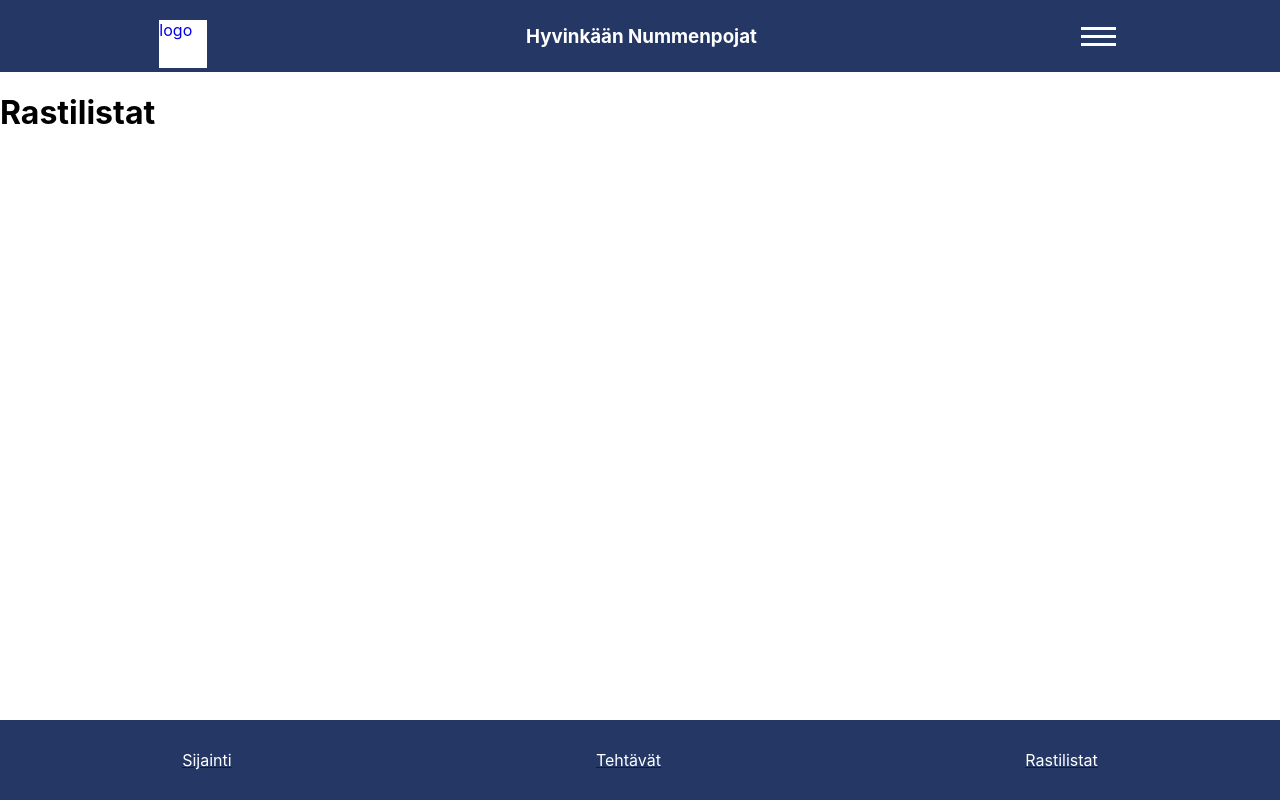
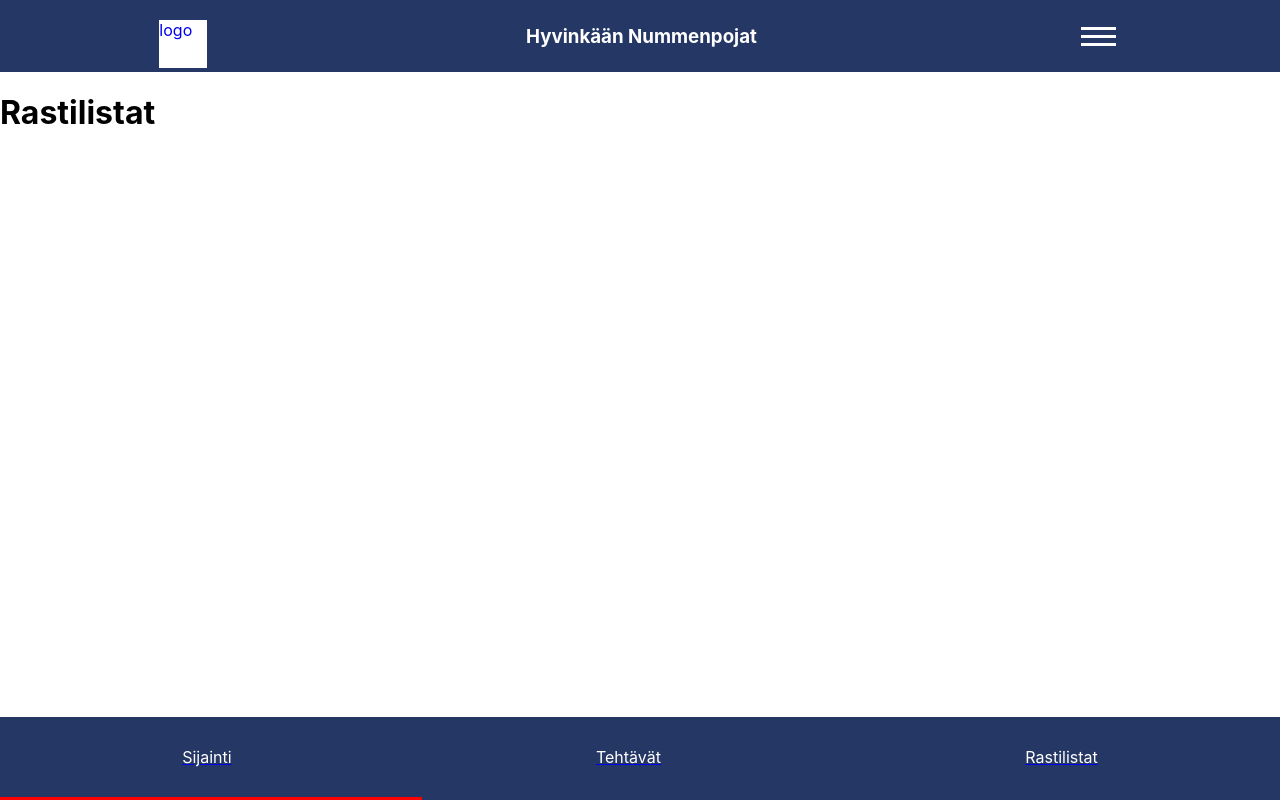
Before and after one commit to Nummenpojat/klapi-web, a React (Create React App) app: page /rastilistat in a window 1280 px wide. Built offline with nearby package versions, Linux system fonts and the light colour scheme.

Commit message:
Bottom dash line

```diff
--- a/src/App.js
+++ b/src/App.js
@@ -22,13 +22,14 @@ const App = () => {
       <Router>
         <div className="App">
           <TopNav />
-          <BottomNav />
+
           <Switch>
             <Route path="/" exact component={Home} />
             <Route path="/sijainti" exact component={Sijainti} />
             <Route path="/tehtavat" exact component={Tehtavat} />
             <Route path="/rastilistat" exact component={Rastilistat} />
           </Switch>
+          <BottomNav />
         </div>
       </Router>
 
--- a/src/components/navigation/BottomNav.js
+++ b/src/components/navigation/BottomNav.js
@@ -3,7 +3,7 @@ Copyright (c) 2020 Otso Kurkela & Elias Mäkelä
 */
 
 // import React and 3rd party components
-import React from 'react';
+import React, { useState } from 'react';
 import { Link } from 'react-router-dom';
 
 // import stylesheets
@@ -11,19 +11,33 @@ import './navigation.css';
 
 // Component for bottom navigation bar
 const BottomNav = () => {
+    const [dashFloat, setDashFloat] = useState('');
+
+    const swapDash = (float) => {
+        if (float === "left") {
+            setDashFloat('0');
+        } else if (float === "center") {
+            setDashFloat('33%');
+        } else if (float === "right") {
+            setDashFloat('66%')
+        }
+
+        document.querySelector("#bottom-dash").style.marginLeft = dashFloat;
+    }
     return (
         <nav className="bottom-nav">
-
-            <Link to="/sijainti">
+            <div className="nav-links">
+                <Link to="/sijainti" onClick={() => swapDash("left")}>
                     <li>Sijainti</li>
                 </Link>
-            <Link to="/tehtavat">
+                <Link to="/tehtavat" onClick={() => swapDash("center")}>
                     <li>Tehtävät</li>
                 </Link>
-            <Link to="/rastilistat">
+                <Link to="/rastilistat" onClick={() => swapDash("right")}>
                     <li>Rastilistat</li>
                 </Link>
-
+            </div>
+            <div id="bottom-dash"></div>
         </nav>
     );
 }
--- a/src/components/navigation/navigation.css
+++ b/src/components/navigation/navigation.css
@@ -4,27 +4,38 @@ Copyright (c) 2020 Otso Kurkela
 
 .bottom-nav {
     display: flex;
-    flex-direction: row;
-    justify-content: space-around;
-    align-items: center;
     min-height: 10vh;
     background-color:#253764;
     color: white;
     width: 100%;
     position: fixed;
     bottom: 0;
+    flex-wrap: wrap;
 }
 
 .bottom-nav li {
     color: white;
     list-style: none;
 }
-
+.nav-links {
+    display: flex;
+    align-items: center;
+    justify-content: space-around;
+    width: 100%;
+    height: 10vh;
+}
 .bottom-nav li:hover {
      color: #f04150;
 
 }
 
+#bottom-dash {
+    bottom: 0;
+    height: 3px;
+    background-color: red;
+    width: 33%;
+    margin-left: 0;
+}
 
 .top-nav {
     top: 0;
```
Lines whose indentation alone changed are shown as unchanged.
